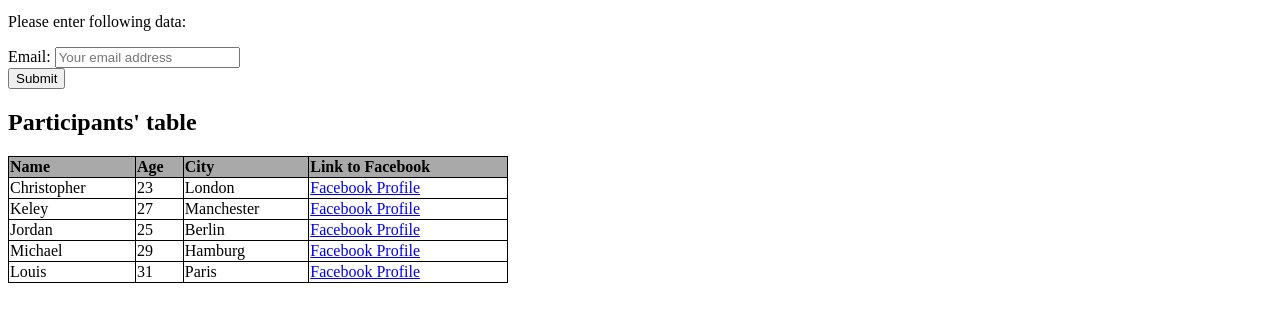
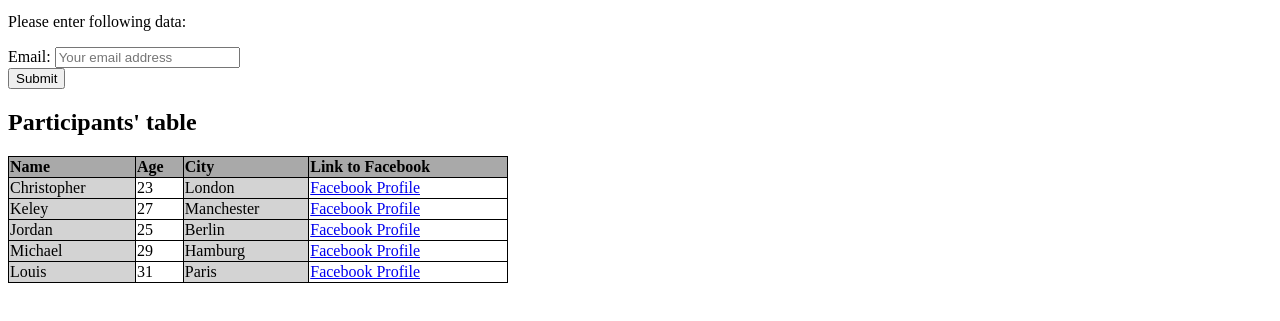
Before and after one commit to vaidasuope/HTML_Puslapis, a plain HTML site: page index.html in a window 1280 px wide. Shown: the part 207-528 px from the top of the page. Drawn offline with Linux system fonts and the light colour scheme.

Commit message:
Update style.css

```diff
--- a/style.css
+++ b/style.css
@@ -9,9 +9,9 @@ table {
 th, td {
     border: black 1px solid;
 }
-#name {
+.name {
     background-color: lightgray;
 }
-#city {
+.city {
     background-color: lightgray;
 }
```
